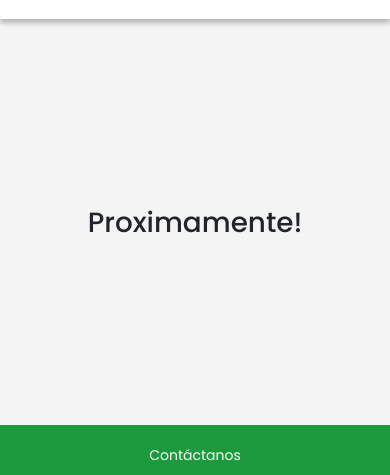
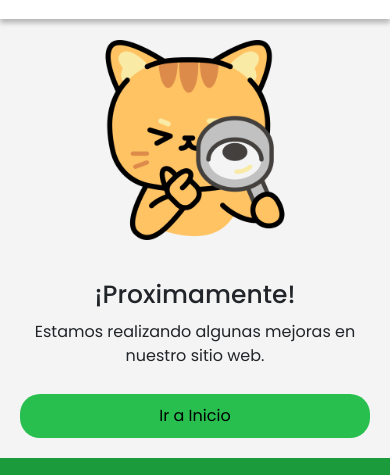
Before and after one commit to Marolin-dsgn/gatitus, a website: page pages/proximamente.html in a window 390 px wide. Shown: the part 56-531 px from the top of the page. Drawn offline with nearby package versions, Linux system fonts and the light colour scheme.

Commit message:
Mejora de pagina proximamente, animaciones y responsive.

```diff
--- a/pages/proximamente.html
+++ b/pages/proximamente.html
@@ -13,6 +13,7 @@
   <meta property="og:description" content="Proximamente la pagina estará habilitada para los usuarios." />
   <meta property="og:url" content="https://marolin-dsgn.github.io/gatitus/pages/proximamente.html" />
   <meta property="og:type" content="website" />
+  <link href="https://unpkg.com/aos@2.3.1/dist/aos.css" rel="stylesheet">
   <link rel="stylesheet" href="https://cdn.jsdelivr.net/npm/bootstrap@5.3.3/dist/css/bootstrap.min.css">
   <link rel="icon" href="../icons/favicon.ico" type="image/x-icon" />
   <link rel="stylesheet" href="../css/style.css" />
@@ -75,9 +76,16 @@
     </div>
   </header>
   <main>
-    <div class="main_container container_box coming_soon">
-      <h1>Proximamente!</h1>
-    </div>
+    <section class="main_container container_box coming_soon" data-aos="zoom-in" data-aos-duration="1000">
+      <div class="coming_soon_messages">
+        <img src="../images/coming_soon.png" alt="Coming sonn">
+        <div>
+          <h1>¡Proximamente!</h1>
+          <p>Estamos realizando algunas mejoras en nuestro sitio web.</p>
+          <a href="../index.html" class="button_primary">Ir a Inicio</a>
+        </div>
+      </div>
+    </section>
   </main>
   <footer>
     <div class="footer_container container_box">
@@ -133,6 +141,10 @@
     </div>
   </footer>
   <script src="https://cdn.jsdelivr.net/npm/bootstrap@5.3.3/dist/js/bootstrap.bundle.min.js"></script>
+  <script src="https://unpkg.com/aos@2.3.1/dist/aos.js"></script>
+  <script>
+    AOS.init();
+  </script>
 </body>
 
 </html>
--- a/sass/_main.scss
+++ b/sass/_main.scss
@@ -99,10 +99,3 @@ main {
         box-shadow: 0 0 0 .25rem rgba(189, 245, 203);
     }
 }
-
-.coming_soon {
-    display: flex;
-    justify-content: center;
-    align-items: center;
-    height: auto;
-}
--- a/sass/media-queries/_mobile.scss
+++ b/sass/media-queries/_mobile.scss
@@ -141,7 +141,8 @@
 
     .main_requirements,
     .main_volunteers,
-    .main_programs {
+    .main_programs,
+    .coming_soon {
         @extend .padding_20;
     }
 
@@ -196,4 +197,26 @@
     .contact_item p {
         max-width: 130px;
     }
+
+    .coming_soon_messages {
+        flex-direction: column;
+        align-items: center;
+
+        &>div {
+            align-items: center;
+
+            p {
+                text-align: center;
+                font-size: 20px;
+            }
+
+            h1 {
+                font-size: 40px;
+            }
+        }
+
+        &>img {
+            width: 250px;
+        }
+    }
 }
--- a/sass/media-queries/_others.scss
+++ b/sass/media-queries/_others.scss
@@ -100,6 +100,27 @@
         align-items: center;
     }
 
+    .coming_soon_messages {
+        &>div {
+
+            p {
+                font-size: 16px;
+            }
+
+            h1 {
+                font-size: 25px;
+            }
+        }
+
+        &>img {
+            width: 200px;
+        }
+
+        a {
+            width: 100% !important;
+        }
+    }
+
 
 }
 
--- /dev/null
+++ b/sass/pages/_proximamente.scss
@@ -0,0 +1,47 @@
+@import "../main";
+
+.coming_soon {
+    @extend .common_padding;
+    display: flex;
+    justify-content: center;
+    align-items: center;
+    height: auto;
+    gap: 40px;
+}
+
+.coming_soon_messages {
+    display: flex;
+    flex-direction: row;
+    gap: 40px;
+    justify-content: center;
+
+    &>* {
+        width: 100%;
+    }
+
+
+    &>img {
+        width: 300px;
+        object-fit: contain;
+    }
+
+    &>div {
+        display: flex;
+        flex-direction: column;
+        justify-content: center;
+        gap: 10px;
+
+        h1 {
+            font-size: 50px;
+        }
+
+        p {
+            font-size: 25px;
+        }
+    }
+
+    a {
+        width: 200px !important;
+        margin-top: 1rem;
+    }
+}
--- a/sass/style.scss
+++ b/sass/style.scss
@@ -10,6 +10,7 @@
 @use "pages/adopta";
 @use "pages/contacto";
 @use "pages/voluntariado";
+@use "pages/proximamente";
 
 @use "footer";
 @use "sidebar";
```
Also changed, not shown: css/style.css, images/coming_soon.png (added), 1 other file.
